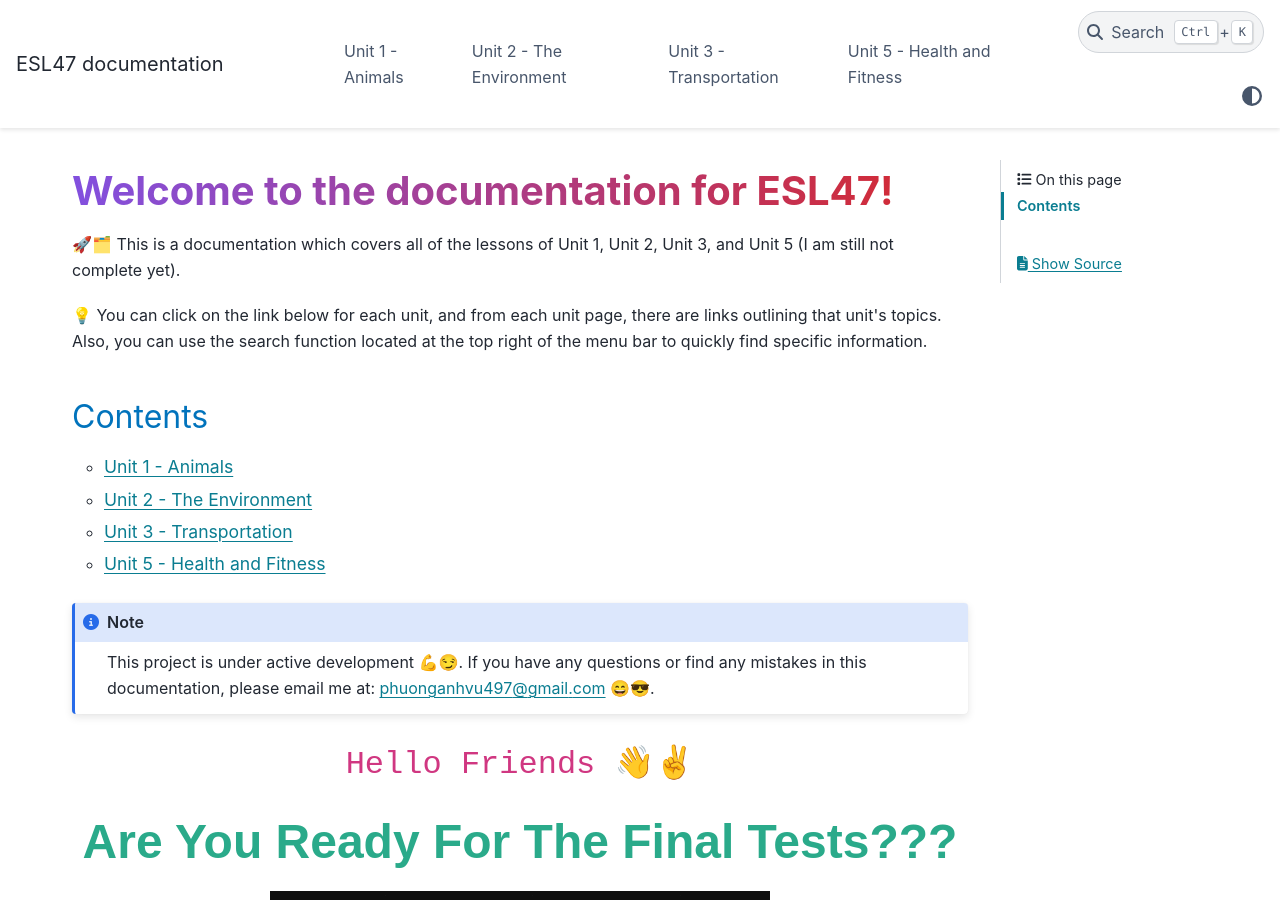
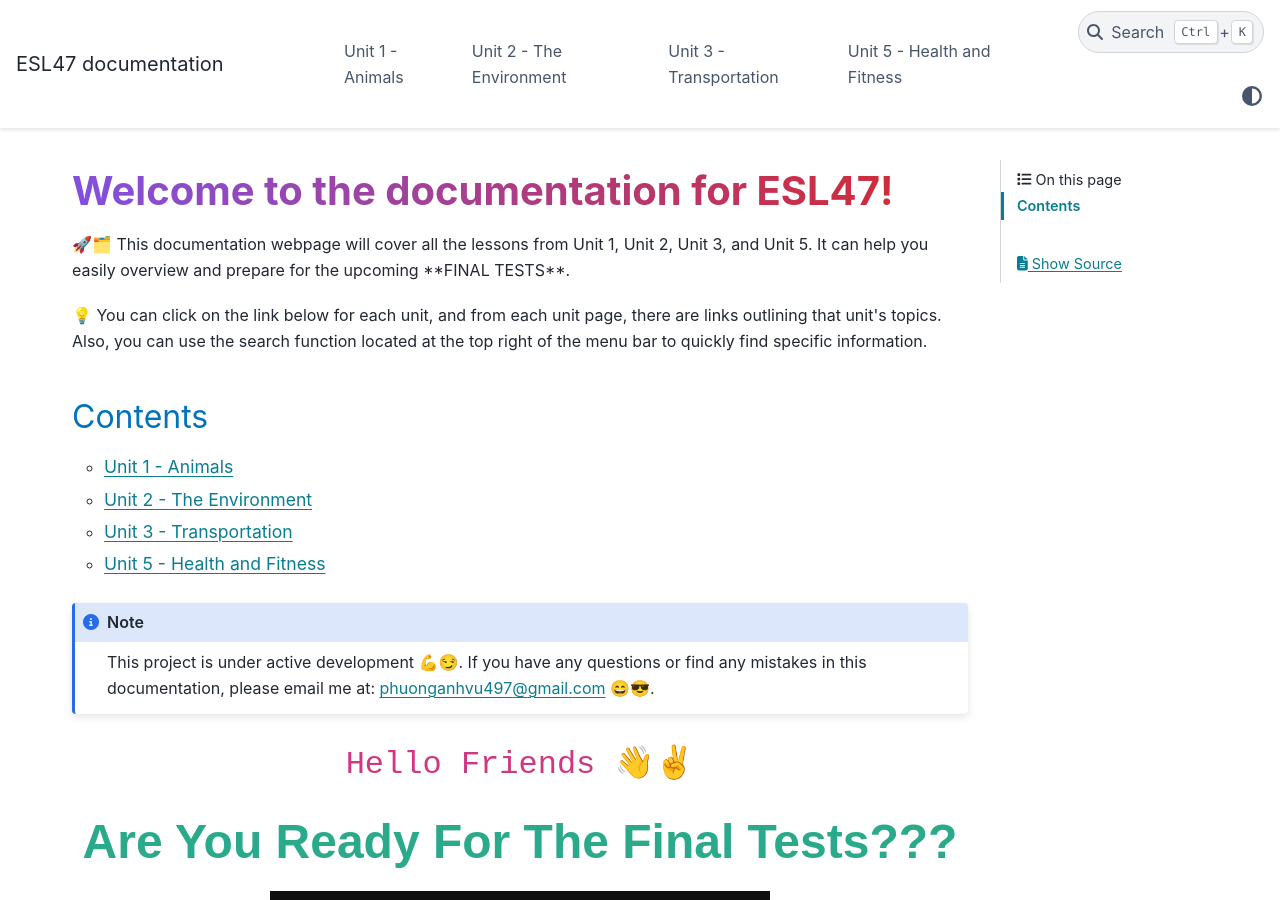
Before and after one commit to vpa24/ESL-47---Intermediate-Low-Integrated-Reading-Writing, a Sphinx documentation site: the page built from docs/source/index.rst, in a window 1280 px wide and 900 px high. Built offline with Sphinx 7.4.7 and the PyData theme 0.15.4, drawn with Linux system fonts in a browser that asks for light colours; some web fonts are replaced.

Commit message:
Update index.rst

```diff
--- a/docs/source/index.rst
+++ b/docs/source/index.rst
@@ -4,7 +4,7 @@
 
 .. raw:: html
 
-   <p>🚀🗂️ This is a documentation which covers all of the lessons of Unit 1, Unit 2, Unit 3, and Unit 5 (I am still not complete yet).</p>
+   <p>🚀🗂️ This documentation webpage will cover all the lessons from Unit 1, Unit 2, Unit 3, and Unit 5. It can help you easily overview and prepare for the upcoming **FINAL TESTS**.</p>
    <p>💡 You can click on the link below for each unit, and from each unit page, there are links outlining that unit's topics. Also, you can use the search function located at the top right of the menu bar to quickly find specific information.</p>
 
 
```
